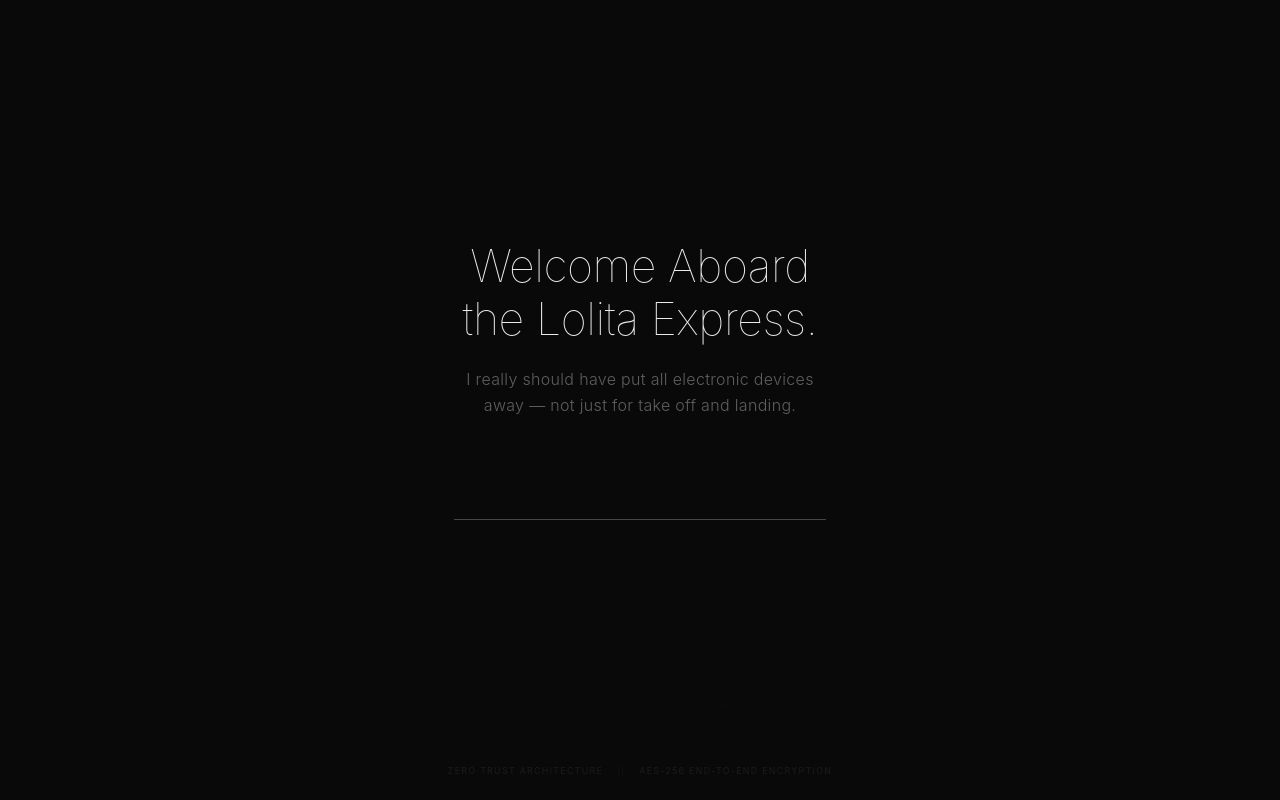
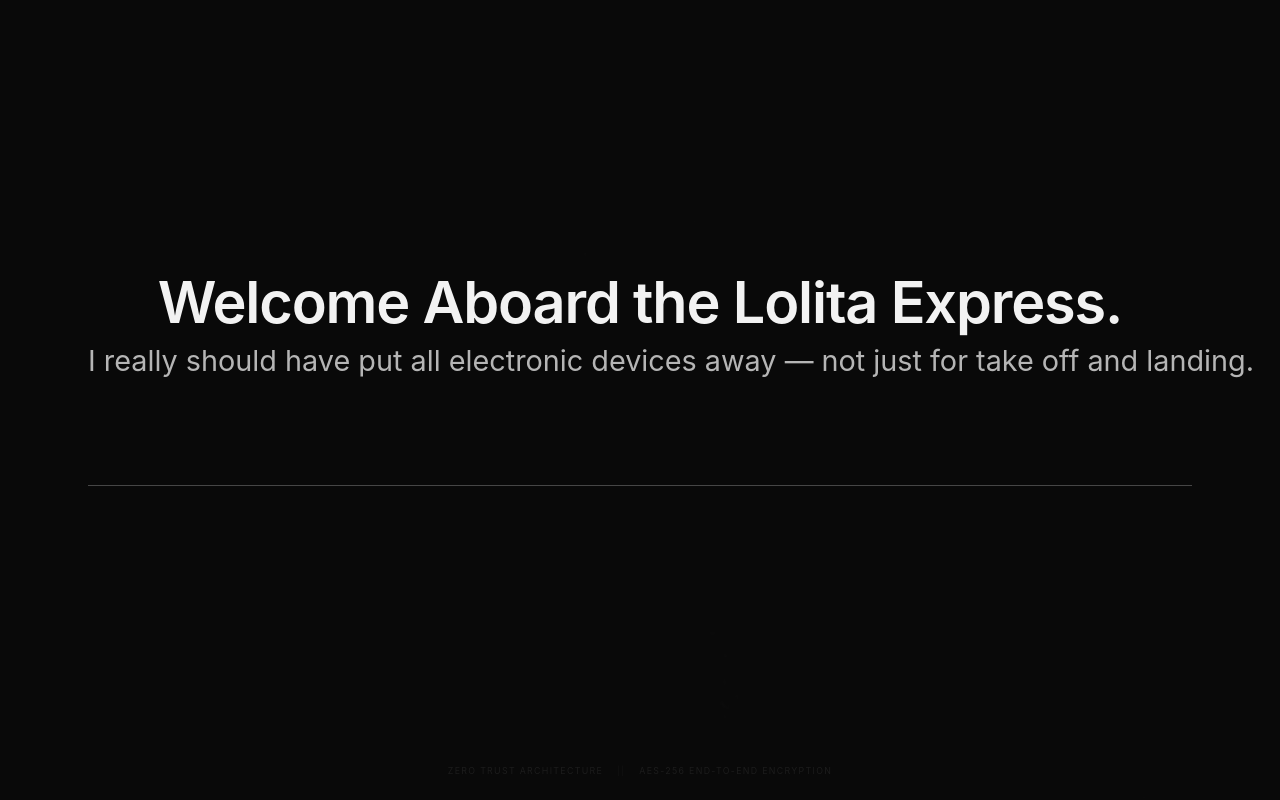
Before and after one commit to loudfair/abovea.cloud, a Flask app: page /login in a window 1280 px wide. Run offline with Flask 3, Linux system fonts and the light colour scheme.

Commit message:
Login: SF Pro semibold, full-width single line, Apple hierarchy
Co-authored-by: Cursor <cursoragent@cursor.com>

```diff
--- a/templates/login.html
+++ b/templates/login.html
@@ -34,26 +34,28 @@
             z-index: 1;
             text-align: center;
             width: 100%;
-            max-width: 420px;
+            max-width: 90vw;
             padding: 0 24px;
         }
 
         .welcome-title {
-            font-size: 2.8rem;
-            font-weight: 100;
-            color: rgba(255, 255, 255, 0.92);
-            line-height: 1.2;
-            margin-bottom: 20px;
-            letter-spacing: -0.01em;
+            font-size: 4.5vw;
+            font-weight: 600;
+            color: rgba(255, 255, 255, 0.95);
+            line-height: 1;
+            margin-bottom: 16px;
+            letter-spacing: -0.02em;
+            white-space: nowrap;
         }
 
         .welcome-sub {
-            font-size: 1rem;
-            font-weight: 300;
-            color: rgba(255, 255, 255, 0.35);
-            line-height: 1.6;
-            margin-bottom: 56px;
-            letter-spacing: 0.02em;
+            font-size: 2.25vw;
+            font-weight: 400;
+            color: rgba(255, 255, 255, 0.70);
+            line-height: 1;
+            margin-bottom: 64px;
+            letter-spacing: 0;
+            white-space: nowrap;
         }
 
         .field {
@@ -124,16 +126,17 @@
         }
 
         @media (max-width: 640px) {
-            .welcome-title { font-size: 2.2rem; }
-            .welcome-sub { font-size: 0.9rem; margin-bottom: 44px; }
+            .welcome-title { font-size: 7vw; white-space: normal; }
+            .welcome-sub { font-size: 3.5vw; white-space: normal; }
             .trust { font-size: 0.48rem; bottom: 16px; }
+            .field input { font-size: 1rem; }
         }
     </style>
 </head>
 <body>
 
     <div class="gate" id="gate">
-        <p class="welcome-title">Welcome Aboard<br>the Lolita Express.</p>
+        <p class="welcome-title">Welcome Aboard the Lolita Express.</p>
         <p class="welcome-sub">I really should have put all electronic devices away &mdash; not just for take off and landing.</p>
         <div class="field">
             <input type="password" id="pw" placeholder="" autocomplete="off" autofocus>
```
